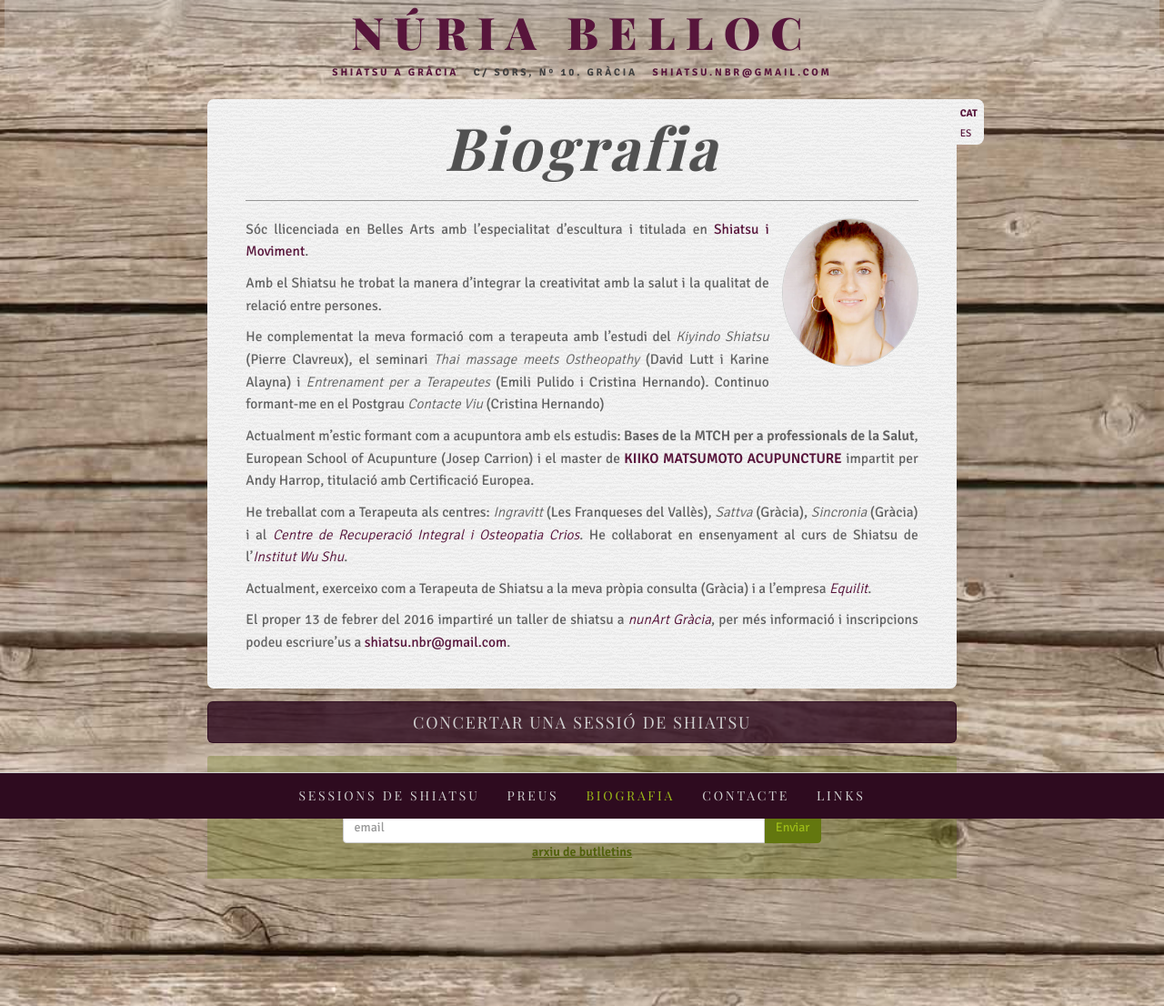
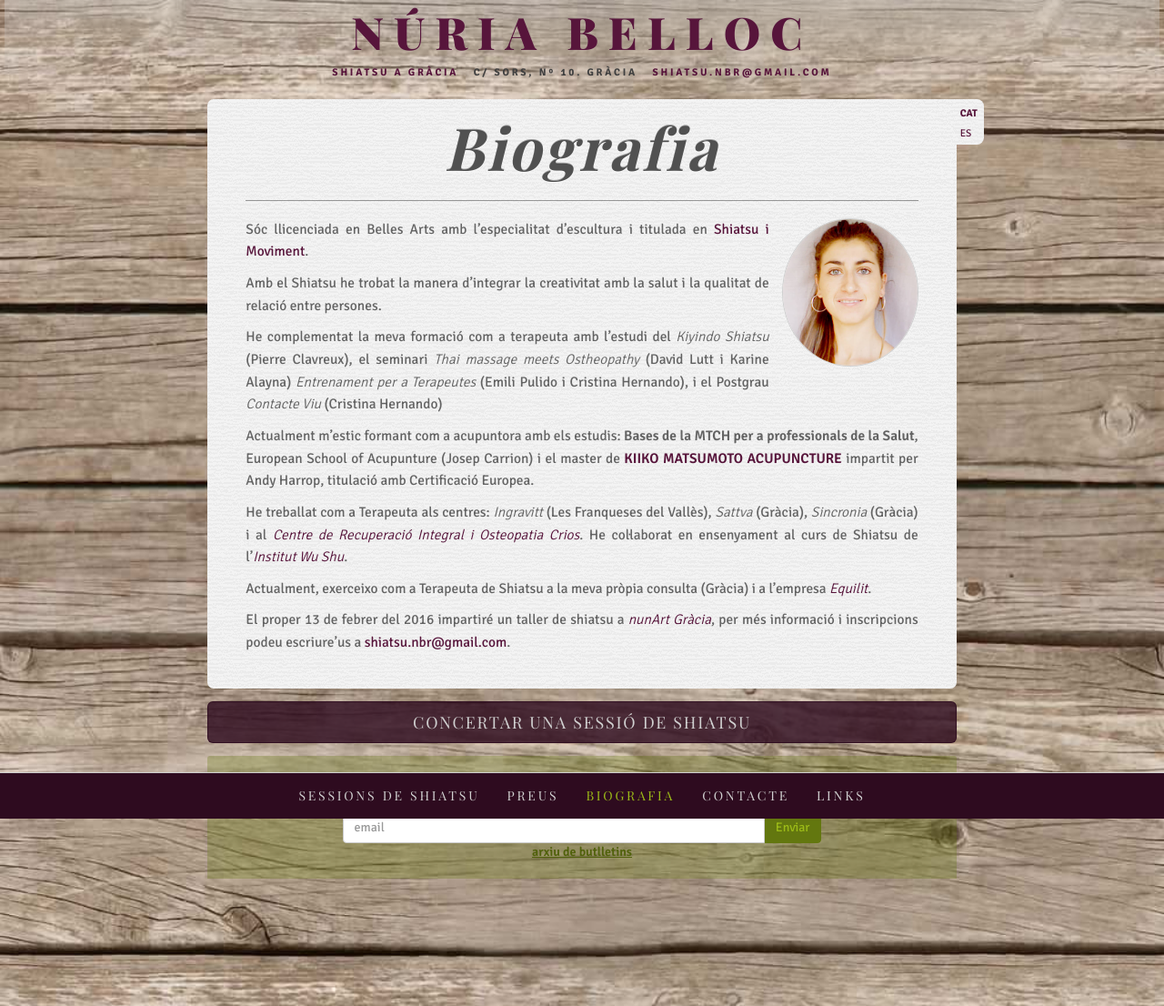
Before and after one commit to agustibr/shiatsu.nuriabelloc.com, a Jekyll site: the page built from cat/3-bio.md, in a window 1280 px wide. Shown: the whole page at 91% size. Built offline with Jekyll 4.4.1, drawn with Linux system fonts in a browser that asks for light colours; some web fonts are replaced.

Commit message:
Updated 3-bio.md

```diff
--- a/cat/3-bio.md
+++ b/cat/3-bio.md
@@ -15,7 +15,7 @@ Sóc llicenciada en Belles Arts amb l'especialitat d'escultura i titulada en [Sh
 
 Amb el Shiatsu he trobat la manera d'integrar la creativitat amb la salut i la qualitat de relació entre persones.
 
-He complementat la meva formació com a terapeuta amb l'estudi del _Kiyindo Shiatsu_ (Pierre Clavreux), el seminari _Thai massage meets Ostheopathy_ (David Lutt i Karine Alayna) i _Entrenament per a Terapeutes_ (Emili Pulido i Cristina Hernando). Continuo formant-me en el Postgrau _Contacte Viu_ (Cristina Hernando)
+He complementat la meva formació com a terapeuta amb l'estudi del _Kiyindo Shiatsu_ (Pierre Clavreux), el seminari _Thai massage meets Ostheopathy_ (David Lutt i Karine Alayna) _Entrenament per a Terapeutes_ (Emili Pulido i Cristina Hernando), i el Postgrau _Contacte Viu_ (Cristina Hernando)
 
 Actualment m'estic formant com a acupuntora amb els estudis: **Bases de la MTCH per a professionals de la Salut**, European School of Acupunture (Josep Carrion) i el master de **[KIIKO MATSUMOTO ACUPUNCTURE](http://www.kiikomatsumoto.com/)** impartit per Andy Harrop, titulació amb Certificació Europea.
 
```
